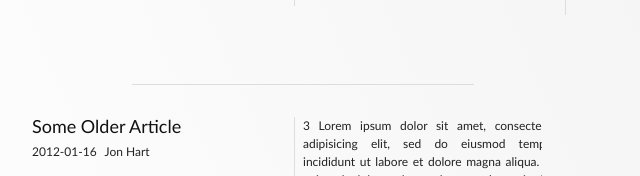
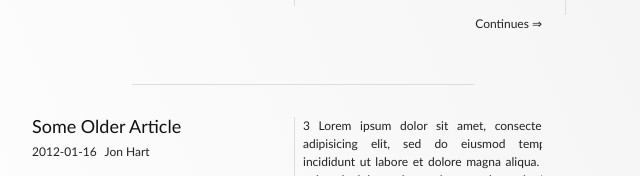
Before and after one commit to mmmpie/mmmpie.github.com, a plain HTML site: page index.html in a window 1280 px wide. Shown: the part 580-756 px from the top of the page, 225-865 px from the left. Drawn offline with nearby package versions, Linux system fonts and the light colour scheme.

Commit message:
continue text

```diff
--- a/index.html
+++ b/index.html
@@ -239,6 +239,9 @@
 								</p>
 							</div>
 						</div>
+						<div class="span-16" style="text-align: right">
+							Continues &#8658;
+						</div>
 					</div>
 					<div class="interstitial"></div>
 					<div class="page span-16">
```
